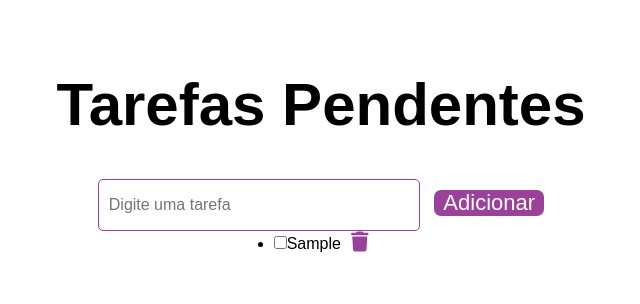
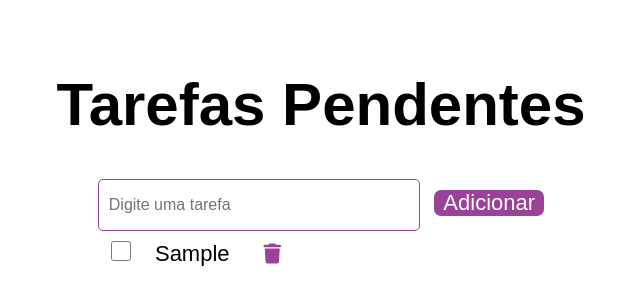
Before and after one commit to iagokoch/todo-list, a website: page index.html in a window 1280 px wide. Both pictures are taken after typing "Sample" into the empty fields and a click on the button "Adicionar". Shown: the whole page, without its empty margins (319-959 px from the left). Drawn offline with Linux system fonts and the light colour scheme.

Commit message:
termineir front agora to fazendo o beck bolado

```diff
--- a/package.json
+++ b/package.json
@@ -16,5 +16,11 @@
   "main": "app.js",
   "scripts": {
     "test": "echo \"Error: no test specified\" && exit 1"
+  },
+  "keywords": [],
+  "dependencies": {
+    "@supabase/supabase-js": "^2.49.4",
+    "express": "^5.1.0",
+    "mysql2": "^3.14.1"
   }
 }
--- a/style.css
+++ b/style.css
@@ -50,6 +50,15 @@ h1 {
   transform: scale(1.1);
 }
 
+li {
+  margin-top: 10px;
+  margin-right: 250px;
+  display: flex;
+  justify-content: space-between;
+  width: 170px;
+  font-size: 22px;
+}
+
 .delete-button {
   background-color: #fff;
   border: none;
@@ -58,3 +67,24 @@ h1 {
   cursor: pointer;
   margin-left: 10px;
 }
+
+.delete-button:hover {
+  transform: scale(1.1);
+  transition: transform 0.4s ease-in-out;
+}
+.delete-button:focus {
+  outline: none;
+}
+
+.checkbox {
+  width: 20px;
+  height: 20px;
+  cursor: pointer;
+}
+
+.task-text {
+  margin-left: 15px;
+  margin-right: 15px;
+  max-width: 350px;
+  overflow-wrap: break-word;
+}
```
Also changed, not shown: 1 other file.
